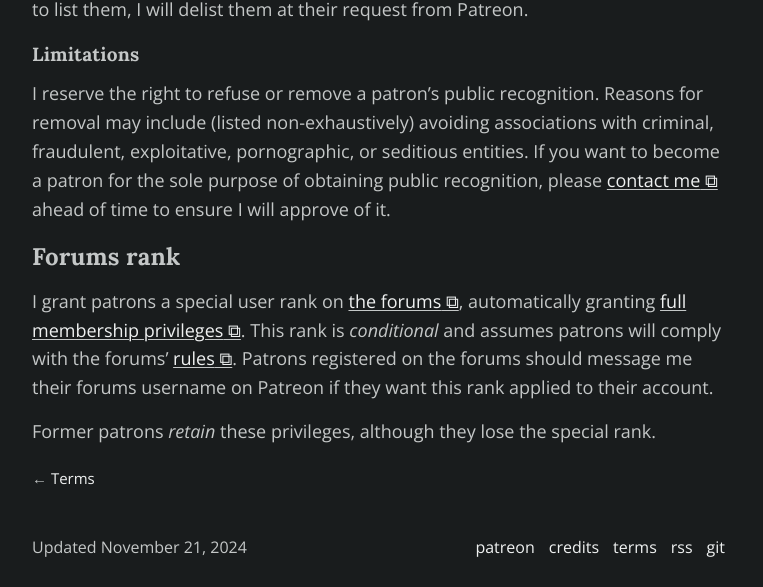
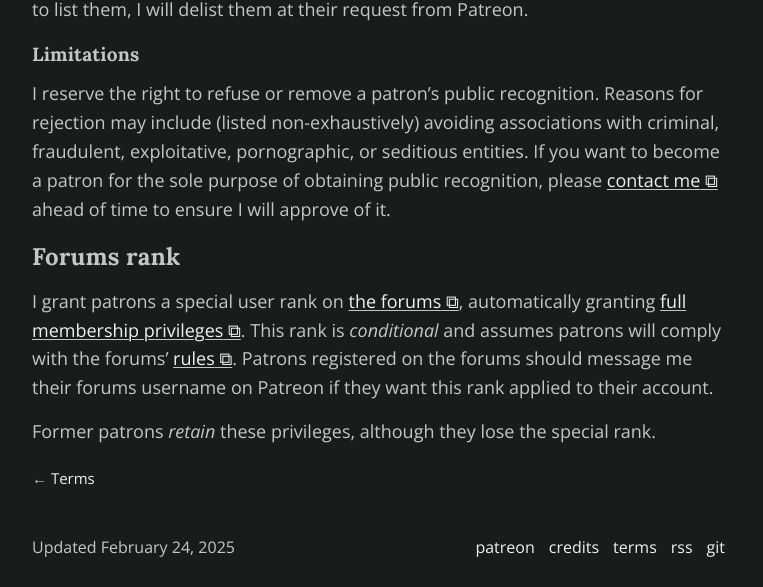
Before and after one commit to schizoidnightmares/schizoidnightmares.com, a Jekyll site: the page built from terms/patrons.md, in a window 1280 px wide. Shown: the part 737-1324 px from the top of the page, without its empty margins (258-1021 px from the left). Built offline with Jekyll 4.4.1, drawn with Linux system fonts in a browser that asks for light colours.

Commit message:
clarifying wording and improving link

```diff
--- a/terms/patrons.md
+++ b/terms/patrons.md
@@ -1,7 +1,7 @@
 ---
 title: Patrons - Terms
 description: Terms for patrons
-last_modified_at: November 21, 2024
+last_modified_at: February 24, 2025
 return: Terms
 return-url: /terms/
 ---
@@ -19,10 +19,10 @@
 I will do my best to answer questions promptly. However, I cannot promise exact response times. There may be circumstances where I cannot answer questions promptly. My answers may or may not be satisfactory. I may also choose not to answer questions, especially those of a personal nature or that demand early access to a work.
 
 ## Recognition
-Before publicly recognizing a patron for their support (usually in [credits](/credits/) or possibly elsewhere), I must receive their consent via Patreon. I do not publicly display individual patrons' total contributions or tier history. If a patron no longer wants me to list them, I will delist them at their request from Patreon.
+Before publicly recognizing a patron for their support (usually in [credits](/credits/contributors/) or possibly elsewhere), I must receive their consent via Patreon. I do not publicly display individual patrons' total contributions or tier history. If a patron no longer wants me to list them, I will delist them at their request from Patreon.
 
 ### Limitations
-I reserve the right to refuse or remove a patron's public recognition. Reasons for removal may include (listed non-exhaustively) avoiding associations with criminal, fraudulent, exploitative, pornographic, or seditious entities. If you want to become a patron for the sole purpose of obtaining public recognition, please <a href="https://tally.so/r/mOaDRp" target="_blank">contact me</a> ahead of time to ensure I will approve of it.
+I reserve the right to refuse or remove a patron's public recognition. Reasons for rejection may include (listed non-exhaustively) avoiding associations with criminal, fraudulent, exploitative, pornographic, or seditious entities. If you want to become a patron for the sole purpose of obtaining public recognition, please <a href="https://tally.so/r/mOaDRp" target="_blank">contact me</a> ahead of time to ensure I will approve of it.
 
 ## Forums rank
 I grant patrons a special user rank on <a href="https://schizoidnightmares.net/" target="_blank">the forums</a>, automatically granting <a href="https://schizoidnightmares.net/threads/user-status-and-ranks.6/" target="_blank">full membership privileges</a>. This rank is *conditional* and assumes patrons will comply with the forums' <a href="https://schizoidnightmares.net/help/rules/" target="_blank">rules</a>. Patrons registered on the forums should message me their forums username on Patreon if they want this rank applied to their account.
```
